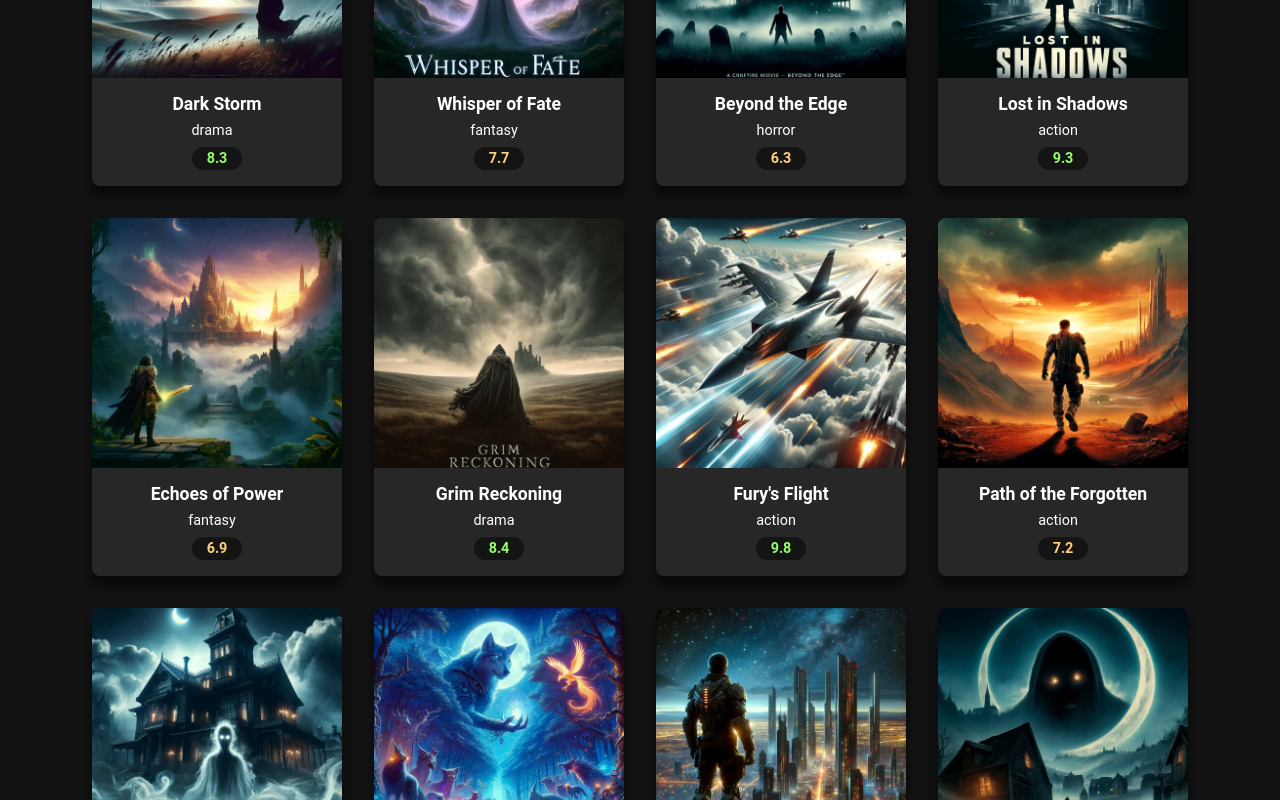
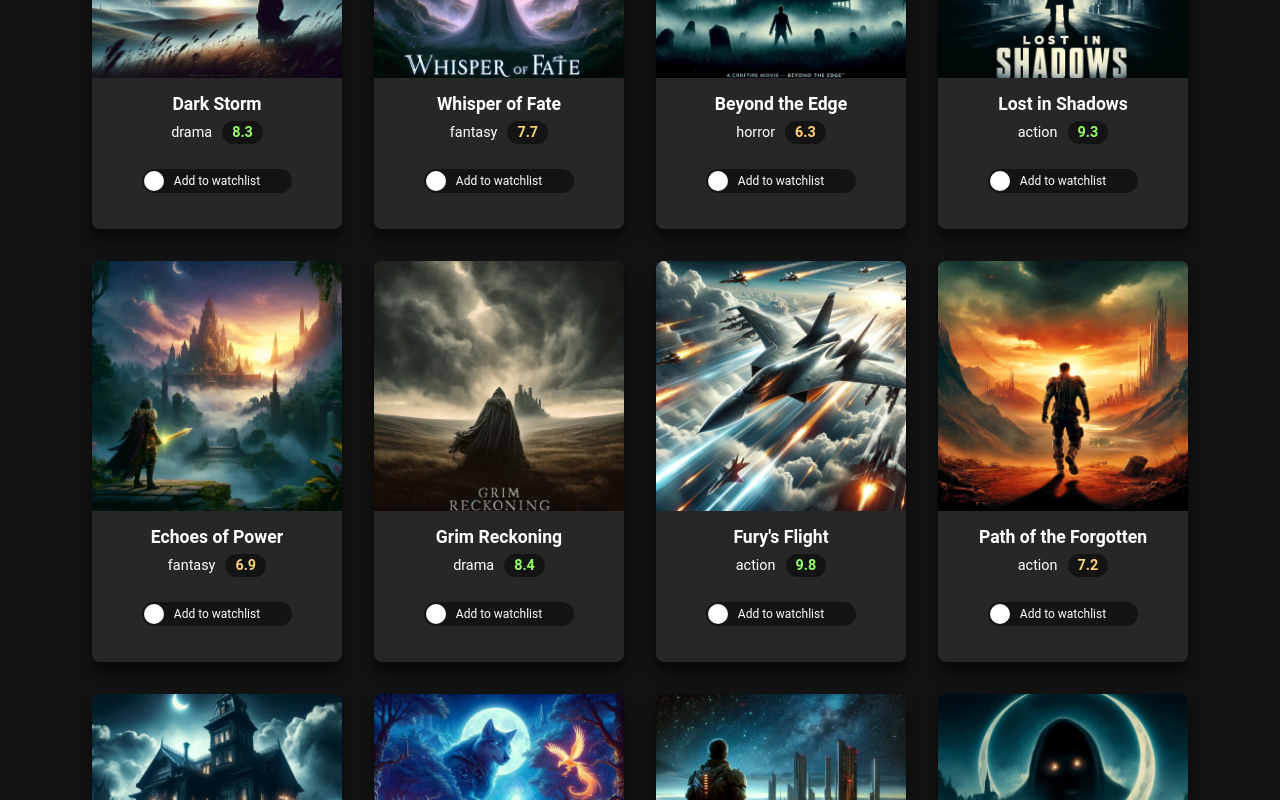
Before and after one commit to Alesso2805/moviedux, a React (Create React App) app: page / in a window 1280 px wide. Shown: the part 880-1680 px from the top of the page. Built offline with nearby package versions, Linux system fonts and the light colour scheme.

Commit message:
Implement movie data fetching and enhance watchlist functionality; update MoviesGrid, MovieCard, and Watchlist components to support dynamic movie data and watchlist toggling

```diff
--- a/src/App.js
+++ b/src/App.js
@@ -5,8 +5,25 @@ import Footer from './components/Footer';
 import MoviesGrid from './components/MoviesGrid';
 import Watchlist from './components/Watchlist';
 import { BrowserRouter as Router, Routes, Route, Link } from 'react-router-dom';
+import { useEffect, useState } from 'react';
 
 function App() {
+
+  const [movies, setMovies] =  useState([]);
+  const [watchlist, setWatchlist] = useState([]);
+
+  useEffect(() => {
+    fetch("movies.json")
+      .then((response) => response.json())
+      .then((data) => setMovies(data))
+  }, []);
+
+  const toggleWatchlist = (movieId) => {
+    setWatchlist(prev =>
+      prev.includes(movieId) ? prev.filter(id => id !== movieId) : [...prev, movieId]
+    );
+  };
+
   return (
     <div className="App">
       <div className="container">
@@ -23,8 +40,8 @@ function App() {
             </ul>
           </nav>
           <Routes>
-            <Route path="/" element={<MoviesGrid />} />
-            <Route path="/watchlist" element={<Watchlist />} />
+            <Route path="/" element={<MoviesGrid movies={movies} watchlist={watchlist} toggleWatchlist={toggleWatchlist}/>} />
+            <Route path="/watchlist" element={<Watchlist movies={movies}  watchlist={watchlist} toggleWatchlist={toggleWatchlist}/>} />
           </Routes>
         </Router>
       </div>
--- a/src/components/MovieCard.js
+++ b/src/components/MovieCard.js
@@ -1,7 +1,7 @@
 import React from "react";
 import "../styles.css";
 
-export default function MovieCard({ movie }) {
+export default function MovieCard({ movie, isWatchlisted, toggleWatchlist }) {
 
     const handleError = (e) => {
         e.target.src = 'images/default.jpg'; // Fallback image
@@ -9,7 +9,7 @@ export default function MovieCard({ movie }) {
 
     const getratingClass = (rating) => {
         if (rating >= 8) return "rating-good";
-        if (rating >= 5) return "rating-ok";
+        if (rating >= 5 && rating < 8) return "rating-ok";
         return "rating-bad";
     }
 
@@ -18,8 +18,19 @@ export default function MovieCard({ movie }) {
             <img src={`images/${movie.image}`} alt={movie.title} onError={handleError} />
             <div className="movie-card-info">
                 <h3 className="movie-card-title">{movie.title}</h3>
-                <p className="movie-card-genre">{movie.genre}</p>
-                <p className={`movie-card-rating ${getratingClass(movie.rating)}`}>{movie.rating}</p>
+                <div>
+                    <span className="movie-card-genre">{movie.genre}</span>
+                    <span className={`movie-card-rating ${getratingClass(movie.rating)}`}>{movie.rating}</span>
+                </div>
+                <label className="switch">
+                    <input type="checkbox" checked={isWatchlisted} onChange={() => toggleWatchlist(movie.id)}>
+
+                    </input>
+
+                    <span className="slider">
+                        <span className="slider-label">{isWatchlisted ? "In watchlist" : "Add to watchlist"}</span>
+                    </span>
+                </label>
             </div>
         </div>
     );
--- a/src/components/MoviesGrid.js
+++ b/src/components/MoviesGrid.js
@@ -3,7 +3,7 @@ import React from "react";
 import "../styles.css";
 import MovieCard from "./MovieCard";
 
-export default function MoviesGrid() {
+export default function MoviesGrid({movies, watchlist, toggleWatchlist}) {
 
     // Store all movies (never changes after initial load)
     const [allMovies, setAllMovies] = useState([]);
@@ -111,7 +111,7 @@ export default function MoviesGrid() {
                     <p className="no-movies">No movies found matching your criteria.</p>
                 ) : (
                     filteredMovies.map((movie) => (
-                        <MovieCard key={movie.id} movie={movie} />
+                        <MovieCard key={movie.id} movie={movie} isWatchlisted={watchlist.includes(movie.id)} toggleWatchlist={toggleWatchlist}/>
                     ))
                 )}
             </div>
--- a/src/components/Watchlist.js
+++ b/src/components/Watchlist.js
@@ -1,12 +1,20 @@
 import React from 'react';
 import "../styles.css";
+import MovieCard from "./MovieCard";
 
-export default function Watchlist() {
+export default function Watchlist({movies, watchlist, toggleWatchlist}) {
     return (
         <div>
             <h1 className='title'>
                 Your watchlist
             </h1>
+            <div className="watchlist">
+                {watchlist.map((id) => {
+                        const movie = movies.find((movie) => movie.id === id);
+                        return (<MovieCard key={id} movie={movie} isWatchlisted={true} toggleWatchlist={toggleWatchlist}></MovieCard>
+                );
+                    })}
+            </div>
         </div>
     );
 }
```
